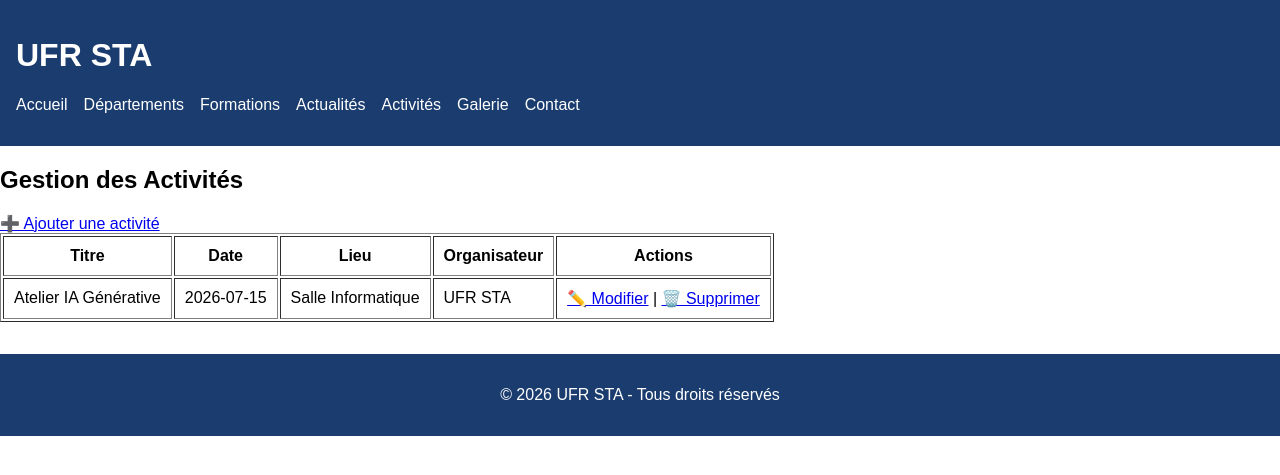
After one commit to antagueye8/ufr-sta, a Flask app: page /admin/activites in a window 1280 px wide. The commit adds this page. Shown: the top 475 px of the page. Run offline with Flask 3, Linux system fonts and the light colour scheme; data comes from the database, SQL or seed files in the repository; both versions use the stored data as it was after the commit.

Commit message:
Ajout module Activites complet (admin CRUD + page publique)

```diff
--- a/app.py
+++ b/app.py
@@ -7,6 +7,8 @@ basedir = os.path.abspath(os.path.dirname(__file__))
 db_path = os.path.join(basedir, 'database', 'ufrsta.db').replace('\\', '/')
 app.config['SQLALCHEMY_DATABASE_URI'] = 'sqlite:///' + db_path
 db = SQLAlchemy(app)
+
+
 class Actualite(db.Model):
     id = db.Column(db.Integer, primary_key=True)
     titre = db.Column(db.String(200), nullable=False)
@@ -14,9 +16,21 @@ class Actualite(db.Model):
     description = db.Column(db.Text, nullable=False)
     photo = db.Column(db.String(200), nullable=True)
 
+
+class Activite(db.Model):
+    id = db.Column(db.Integer, primary_key=True)
+    titre = db.Column(db.String(200), nullable=False)
+    date = db.Column(db.String(50), nullable=False)
+    lieu = db.Column(db.String(200), nullable=False)
+    organisateur = db.Column(db.String(200), nullable=False)
+    description = db.Column(db.Text, nullable=False)
+    photos = db.Column(db.String(500), nullable=True)
+
+
 @app.route('/')
 def accueil():
     return render_template('index.html')
+
 
 @app.route('/departements')
 def departements():
@@ -24,23 +38,24 @@ def departements():
         {
             "nom": "Département Informatique",
             "description": "Formation en développement logiciel, réseaux et cybersécurité.",
-            "responsable": "Dr. Diallo",
+            "responsable": "Dr. Gueye",
             "contact": "info@ufrsta.sn"
         },
         {
             "nom": "Département Mathématiques",
             "description": "Formation en mathématiques fondamentales et appliquées.",
-            "responsable": "Dr. Ndiaye",
+            "responsable": "Dr. Sow",
             "contact": "maths@ufrsta.sn"
         },
         {
             "nom": "Département Physique",
             "description": "Formation en physique théorique et expérimentale.",
-            "responsable": "Dr. Sow",
+            "responsable": "Dr. Ndao",
             "contact": "physique@ufrsta.sn"
         }
     ]
     return render_template('departements.html', departements=liste_departements)
+
 
 @app.route('/formations')
 def formations():
@@ -69,10 +84,19 @@ def formations():
         }
     ]
     return render_template('formations.html', formations=liste_formations)
+
+
+@app.route('/actualites')
+def actualites():
+    toutes_actualites = Actualite.query.all()
+    return render_template('actualites.html', actualites=toutes_actualites)
+
+
 @app.route('/admin/actualites')
 def admin_actualites():
     toutes_actualites = Actualite.query.all()
     return render_template('admin/actualites_liste.html', actualites=toutes_actualites)
+
 
 @app.route('/admin/actualites/ajouter', methods=['GET', 'POST'])
 def admin_ajouter_actualite():
@@ -89,10 +113,88 @@ def admin_ajouter_actualite():
         return redirect(url_for('admin_actualites'))
 
     return render_template('admin/actualite_form.html')
-@app.route('/actualites')
-def actualites():
-    toutes_actualites = Actualite.query.all()
-    return render_template('actualites.html', actualites=toutes_actualites)
+
+
+@app.route('/admin/actualites/modifier/<int:id>', methods=['GET', 'POST'])
+def admin_modifier_actualite(id):
+    actualite = Actualite.query.get_or_404(id)
+
+    if request.method == 'POST':
+        actualite.titre = request.form['titre']
+        actualite.date = request.form['date']
+        actualite.description = request.form['description']
+        actualite.photo = request.form.get('photo', '')
+
+        db.session.commit()
+        return redirect(url_for('admin_actualites'))
+
+    return render_template('admin/actualite_form.html', actualite=actualite)
+
+
+@app.route('/admin/actualites/supprimer/<int:id>')
+def admin_supprimer_actualite(id):
+    actualite = Actualite.query.get_or_404(id)
+    db.session.delete(actualite)
+    db.session.commit()
+    return redirect(url_for('admin_actualites'))
+
+
+@app.route('/activites')
+def activites():
+    toutes_activites = Activite.query.all()
+    return render_template('activites.html', activites=toutes_activites)
+
+
+@app.route('/admin/activites')
+def admin_activites():
+    toutes_activites = Activite.query.all()
+    return render_template('admin/activites_liste.html', activites=toutes_activites)
+
+
+@app.route('/admin/activites/ajouter', methods=['GET', 'POST'])
+def admin_ajouter_activite():
+    if request.method == 'POST':
+        titre = request.form['titre']
+        date = request.form['date']
+        lieu = request.form['lieu']
+        organisateur = request.form['organisateur']
+        description = request.form['description']
+        photos = request.form.get('photos', '')
+
+        nouvelle_activite = Activite(titre=titre, date=date, lieu=lieu, organisateur=organisateur, description=description, photos=photos)
+        db.session.add(nouvelle_activite)
+        db.session.commit()
+
+        return redirect(url_for('admin_activites'))
+
+    return render_template('admin/activite_form.html')
+
+
+@app.route('/admin/activites/modifier/<int:id>', methods=['GET', 'POST'])
+def admin_modifier_activite(id):
+    activite = Activite.query.get_or_404(id)
+
+    if request.method == 'POST':
+        activite.titre = request.form['titre']
+        activite.date = request.form['date']
+        activite.lieu = request.form['lieu']
+        activite.organisateur = request.form['organisateur']
+        activite.description = request.form['description']
+        activite.photos = request.form.get('photos', '')
+
+        db.session.commit()
+        return redirect(url_for('admin_activites'))
+
+    return render_template('admin/activite_form.html', activite=activite)
+
+
+@app.route('/admin/activites/supprimer/<int:id>')
+def admin_supprimer_activite(id):
+    activite = Activite.query.get_or_404(id)
+    db.session.delete(activite)
+    db.session.commit()
+    return redirect(url_for('admin_activites'))
+
 
 if __name__ == '__main__':
     app.run(debug=True)
--- /dev/null
+++ b/templates/admin/activites_liste.html
@@ -0,0 +1,33 @@
+{% extends "base.html" %}
+
+{% block titre %}Administration - Activités{% endblock %}
+
+{% block contenu %}
+<h2>Gestion des Activités</h2>
+
+<a href="{{ url_for('admin_ajouter_activite') }}">➕ Ajouter une activité</a>
+
+<table border="1" cellpadding="10">
+    <tr>
+        <th>Titre</th>
+        <th>Date</th>
+        <th>Lieu</th>
+        <th>Organisateur</th>
+        <th>Actions</th>
+    </tr>
+    {% for activite in activites %}
+    <tr>
+        <td>{{ activite.titre }}</td>
+        <td>{{ activite.date }}</td>
+        <td>{{ activite.lieu }}</td>
+        <td>{{ activite.organisateur }}</td>
+        <td>
+            <a href="{{ url_for('admin_modifier_activite', id=activite.id) }}">✏️ Modifier</a>
+            |
+            <a href="{{ url_for('admin_supprimer_activite', id=activite.id) }}" onclick="return confirm('Supprimer cette activité ?')">🗑️ Supprimer</a>
+        </td>
+    </tr>
+    {% endfor %}
+</table>
+
+{% endblock %}
--- a/templates/admin/actualites_liste.html
+++ b/templates/admin/actualites_liste.html
@@ -12,12 +12,18 @@
         <th>Titre</th>
         <th>Date</th>
         <th>Description</th>
+        <th>Actions</th>
     </tr>
     {% for actualite in actualites %}
     <tr>
         <td>{{ actualite.titre }}</td>
         <td>{{ actualite.date }}</td>
         <td>{{ actualite.description }}</td>
+        <td>
+            <a href="{{ url_for('admin_modifier_actualite', id=actualite.id) }}">✏️ Modifier</a>
+            |
+            <a href="{{ url_for('admin_supprimer_actualite', id=actualite.id) }}" onclick="return confirm('Supprimer cette actualité ?')">🗑️ Supprimer</a>
+        </td>
     </tr>
     {% endfor %}
 </table>
```
Also changed, not shown: templates/activites.html (+31 -0 lines), templates/admin/activite_form.html (added, +32 -0 lines), templates/admin/actualite_form.html (+8 -6 lines), database/ufrsta.db.
